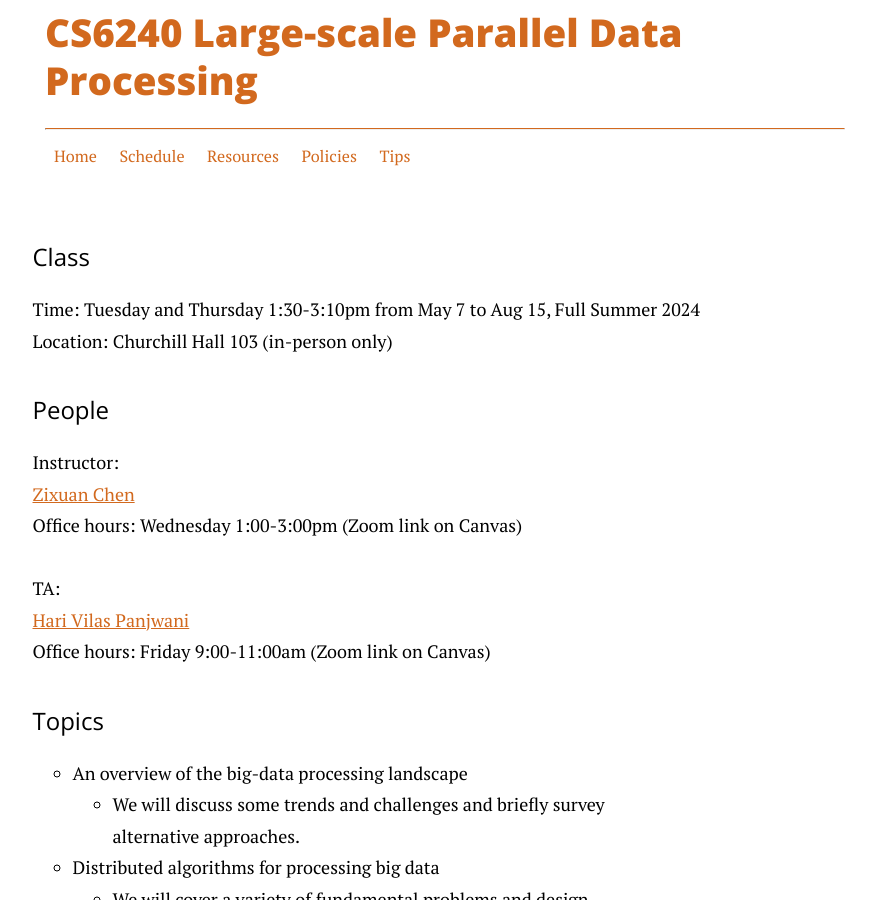
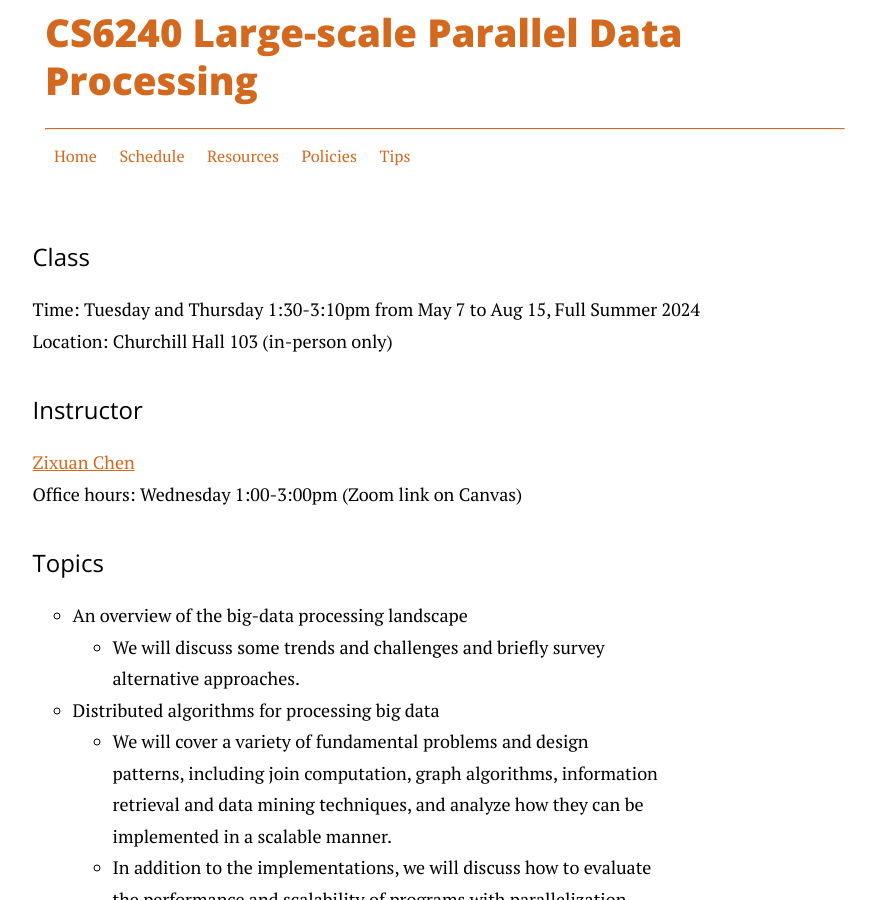
Before and after one commit to northeastern-datalab/CS6240-2024-Summer, a Jekyll site: the page built from index.html, in a window 1280 px wide and 900 px high. Shown: the whole window, without its empty margins (195-1071 px from the left). Built offline with Jekyll 4.4.1, drawn with Linux system fonts in a browser that asks for light colours; nearby versions of some CDN libraries.

```diff
--- a/Gemfile
+++ b/Gemfile
@@ -4,4 +4,4 @@ gem "jekyll"
 gem "jekyll-paginate"
 gem "support-for"
 gem "http_parser"
-gem "webrick", "~> 1.7"
+gem "webrick", "~> 1.8.2"
--- a/index.html
+++ b/index.html
@@ -12,14 +12,10 @@ title: CS6240 Large-scale Parallel Data Processing
 		</p>
 	</div>
 	<div>
-		<h5>People</h5>
+		<h5>Instructor</h5>
 		<p>
-		Instructor: <br>
 		<a href="https://zixuanczx.github.io/">Zixuan Chen</a><br>
-		Office hours: Wednesday 1:00-3:00pm (Zoom link on Canvas)<br><br>
-		TA: <br>
-		<a href="https://harivilasp.github.io/">Hari Vilas Panjwani</a><br>
-		Office hours: Friday 9:00-11:00am (Zoom link on Canvas)
+		Office hours: Wednesday 1:00-3:00pm (Zoom link on Canvas)<br>
 		</p>
 	</div>
 	<div>
```
Also changed, not shown: Gemfile.lock.
